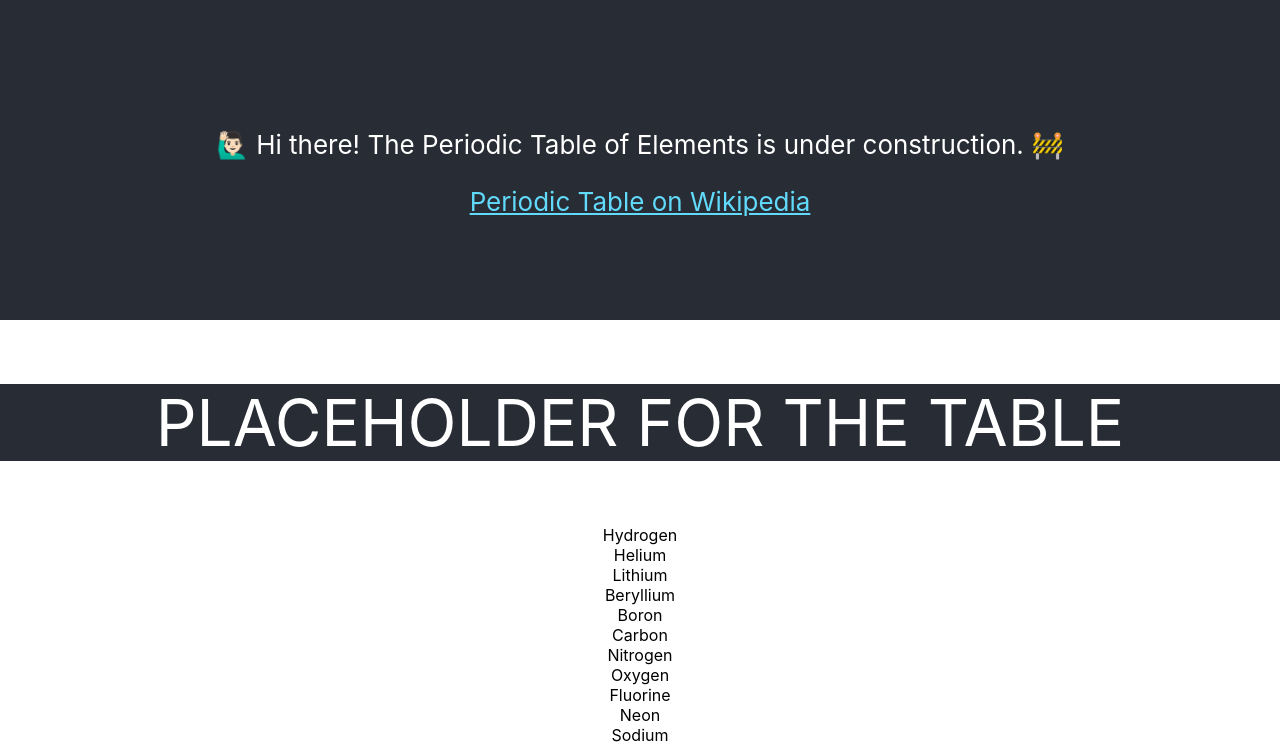
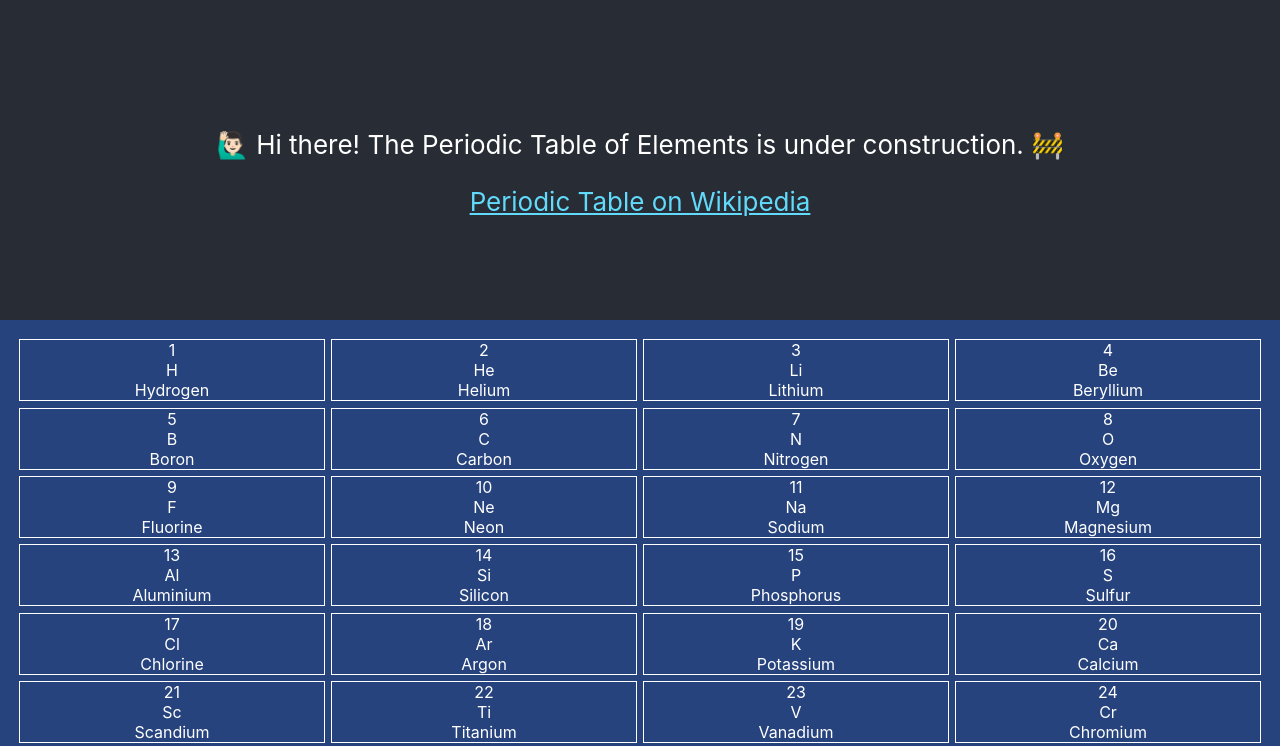
Before and after one commit to etienne-bourganel/periodic_table, a React (Create React App) app: page / in a window 1280 px wide. Shown: the top 746 px of the page. Built offline with nearby package versions, Linux system fonts and the light colour scheme.

Commit message:
Change layout for elements to a grid

```diff
--- a/src/App.js
+++ b/src/App.js
@@ -1,14 +1,34 @@
 import "./App.css"
+import React, { useState, useEffect } from "react"
 import Table from "./components/Table"
 import UnderConctruction from "./components/UnderConstruction"
-import Element from "./components/Element"
 
 function App() {
+  const [data, setData] = useState([])
+
+  const getData = () => {
+    fetch("data.json", {
+      headers: {
+        "Content-Type": "application/json",
+        Accept: "application/json",
+      },
+    })
+      .then((response) => {
+        return response.json()
+      })
+      .then((myJson) => {
+        setData(myJson)
+      })
+  }
+
+  useEffect(() => {
+    getData()
+  }, [])
+
   return (
     <div className='App'>
       <UnderConctruction />
-      <Table />
-      <Element />
+      <Table data={data} />
     </div>
   )
 }
--- a/src/components/Cell/index.css
+++ b/src/components/Cell/index.css
@@ -0,0 +1,9 @@
+.Cell {
+  border: 1px solid #fff;
+  margin: 0.2em;
+}
+
+.Cell:hover {
+  background-color: rgb(226, 237, 123);
+  color: rgb(186, 30, 176);
+}
--- a/src/components/Cell/index.js
+++ b/src/components/Cell/index.js
@@ -1,8 +1,14 @@
 import React from "react"
 import "./index.css"
 
-const Cell = ({ element }) => {
-  return <div className='Cell'>{element}</div>
+const Cell = ({ number, symbol, name }) => {
+  return (
+    <div className='Cell'>
+      <div>{number}</div>
+      <div>{symbol}</div>
+      <div>{name}</div>
+    </div>
+  )
 }
 
 export default Cell
--- a/src/components/Element/index.js
+++ /dev/null
@@ -1,34 +0,0 @@
-import React, { useState, useEffect } from "react"
-import Cell from "../Cell"
-
-function Element() {
-  const [data, setData] = useState([])
-
-  const getData = () => {
-    fetch("data.json", {
-      headers: {
-        "Content-Type": "application/json",
-        Accept: "application/json",
-      },
-    })
-      .then((response) => {
-        return response.json()
-      })
-      .then((myJson) => {
-        setData(myJson)
-      })
-  }
-
-  useEffect(() => {
-    getData()
-  }, [])
-  return (
-    <div className='Element'>
-      {data &&
-        data.length > 0 &&
-        data.map((item) => <Cell element={item.name} />)}
-    </div>
-  )
-}
-
-export default Element
--- a/src/components/Table/index.css
+++ b/src/components/Table/index.css
@@ -13,7 +13,10 @@
 } */
 
 .Table {
-  background-color: #282c34;
+  background-color: #26437d;
   color: #fff;
-  font-size: 4em;
+  display: grid;
+  font-size: 1em;
+  grid-template-columns: 1fr 1fr 1fr 1fr;
+  padding: 1em;
 }
--- a/src/components/Table/index.js
+++ b/src/components/Table/index.js
@@ -1,10 +1,15 @@
 import React from "react"
 import "./index.css"
+import Cell from "../Cell"
 
-const Table = () => {
+const Table = ({ data }) => {
   return (
-    <div className='Table'>
-      <p>PLACEHOLDER FOR THE TABLE</p>
+    <div>
+      <div className='Table'>
+        {data.map((item) => (
+          <Cell number={item.number} symbol={item.symbol} name={item.name} />
+        ))}
+      </div>
     </div>
   )
 }
```
Also changed, not shown: src/components/Element/index.css (deleted).
